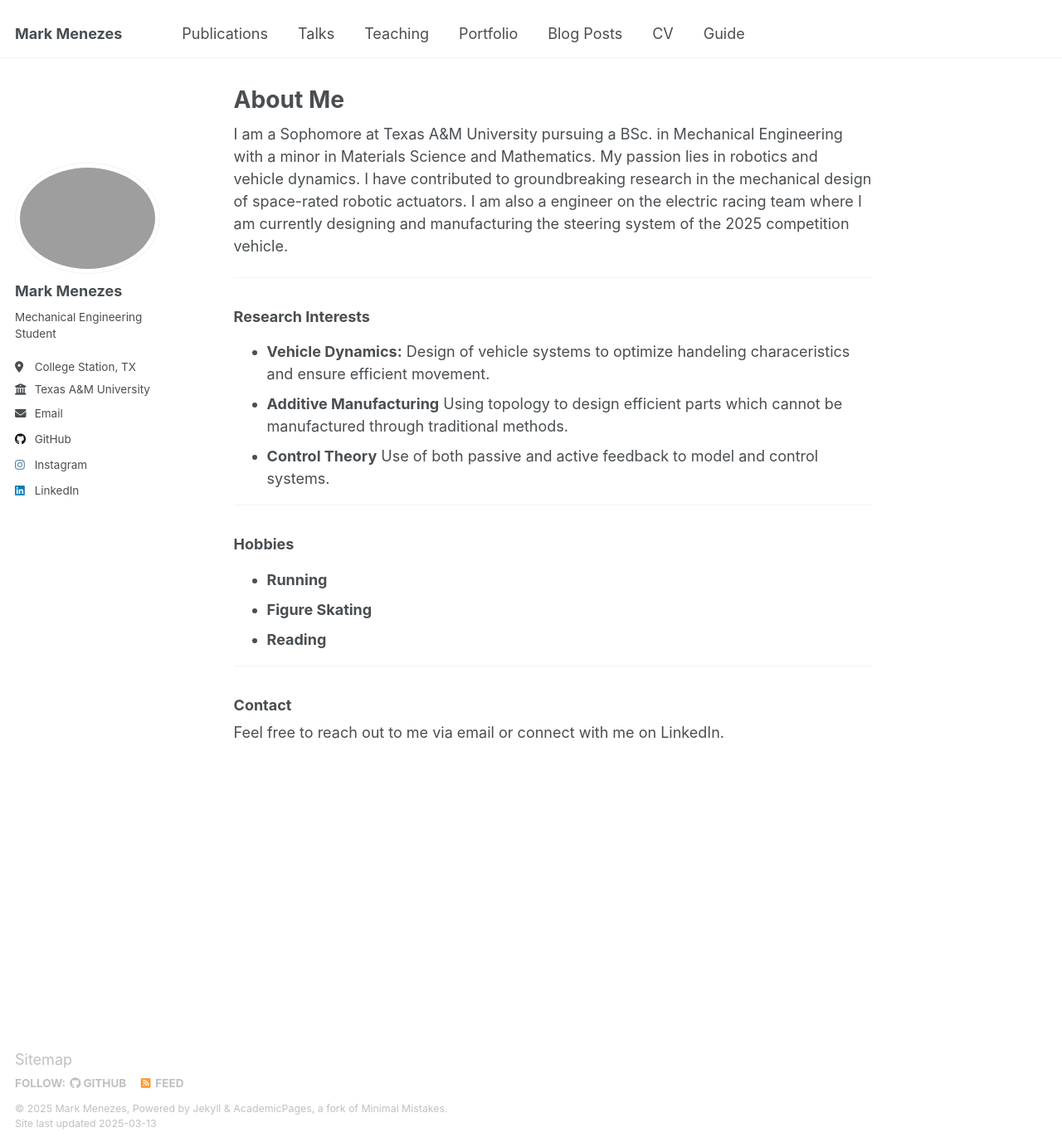
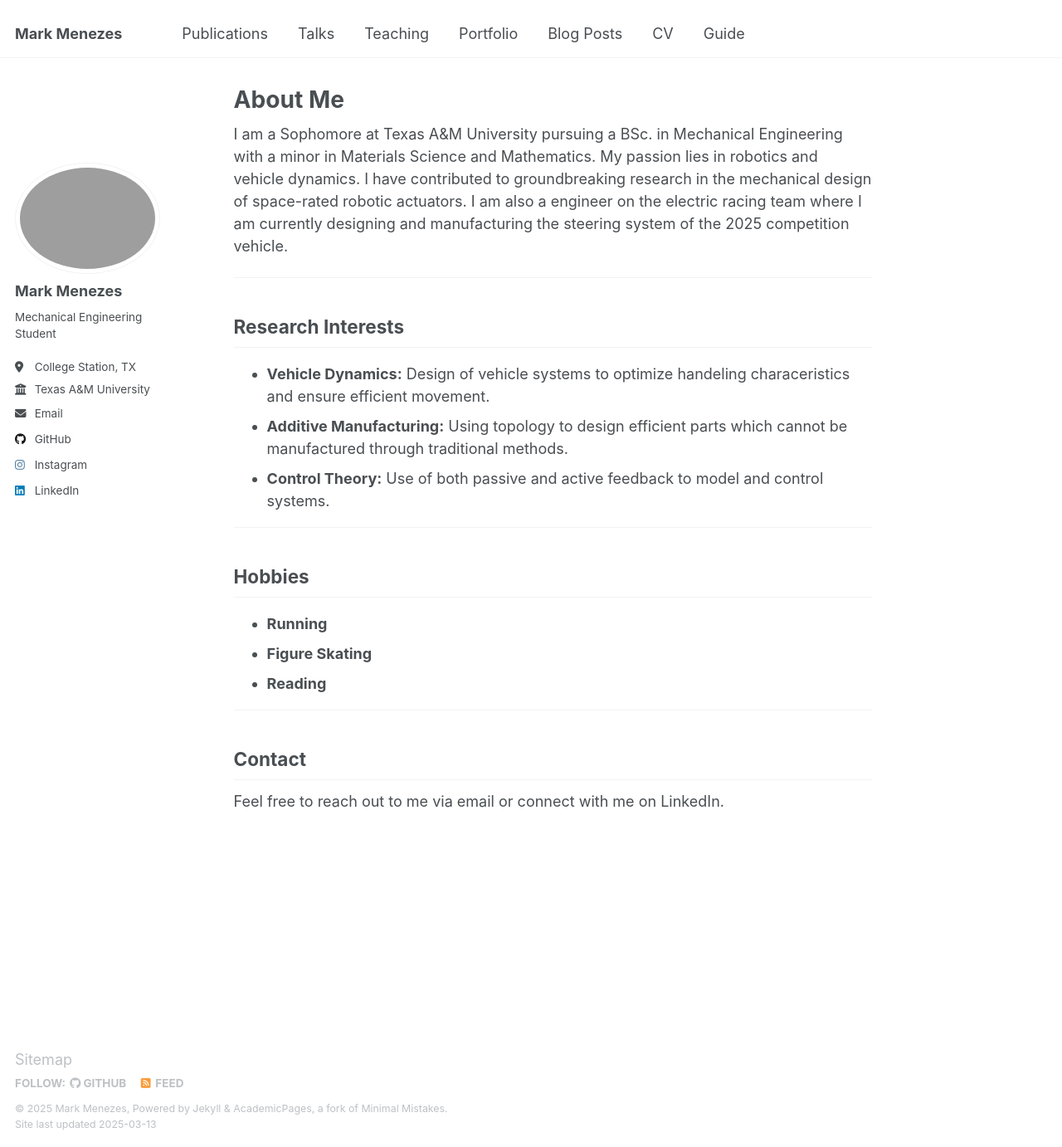
Before and after one commit to menezesmark/menezesmark.github.io, a Jekyll site: the page built from _pages/about.md, in a window 1280 px wide and 1382 px high. Shown: the whole window at 83% size. Built offline with Jekyll 4.4.1, drawn with Linux system fonts in a browser that asks for light colours.

```diff
--- a/_pages/about.md
+++ b/_pages/about.md
@@ -10,18 +10,18 @@ redirect_from:
 I am a Sophomore at Texas A&M University pursuing a BSc. in Mechanical Engineering with a minor in Materials Science and Mathematics. My passion lies in robotics and vehicle dynamics. I have contributed to groundbreaking research in the mechanical design of space-rated robotic actuators. I am also a engineer on the electric racing team where I am currently designing and manufacturing the steering system of the 2025 competition vehicle.
 
 ---
-### Research Interests
+## Research Interests
 * **Vehicle Dynamics:** Design of vehicle systems to optimize handeling characeristics and ensure efficient movement.
-* **Additive Manufacturing** Using topology to design efficient parts which cannot be manufactured through traditional methods.
-* **Control Theory** Use of both passive and active feedback to model and control systems.
+* **Additive Manufacturing:** Using topology to design efficient parts which cannot be manufactured through traditional methods.
+* **Control Theory:** Use of both passive and active feedback to model and control systems.
 
 ---
-### Hobbies
+## Hobbies
 * **Running**
 * **Figure Skating**
 * **Reading**
 
 ---
-### Contact
+## Contact
 
 Feel free to reach out to me via email or connect with me on LinkedIn.
```
